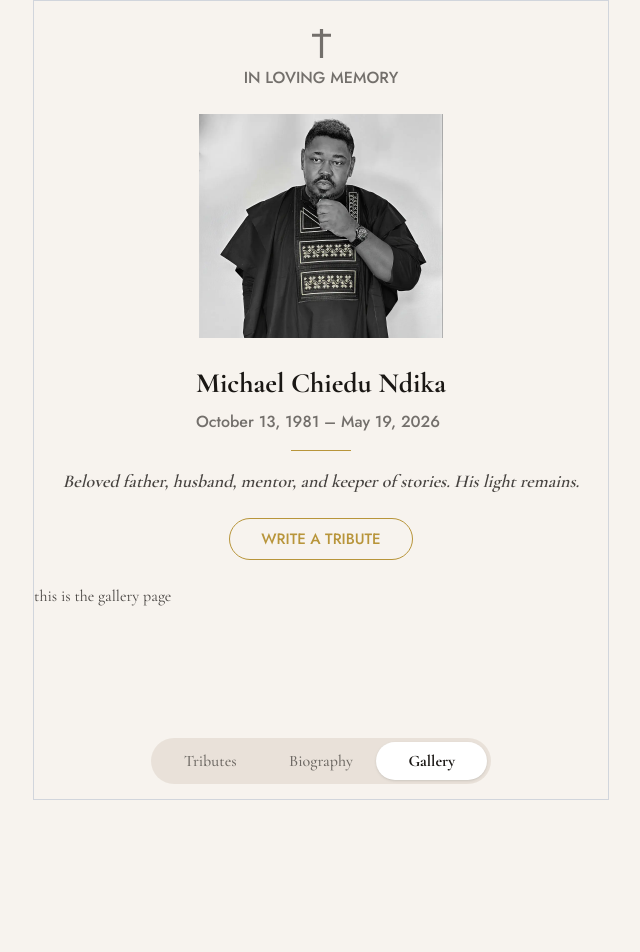
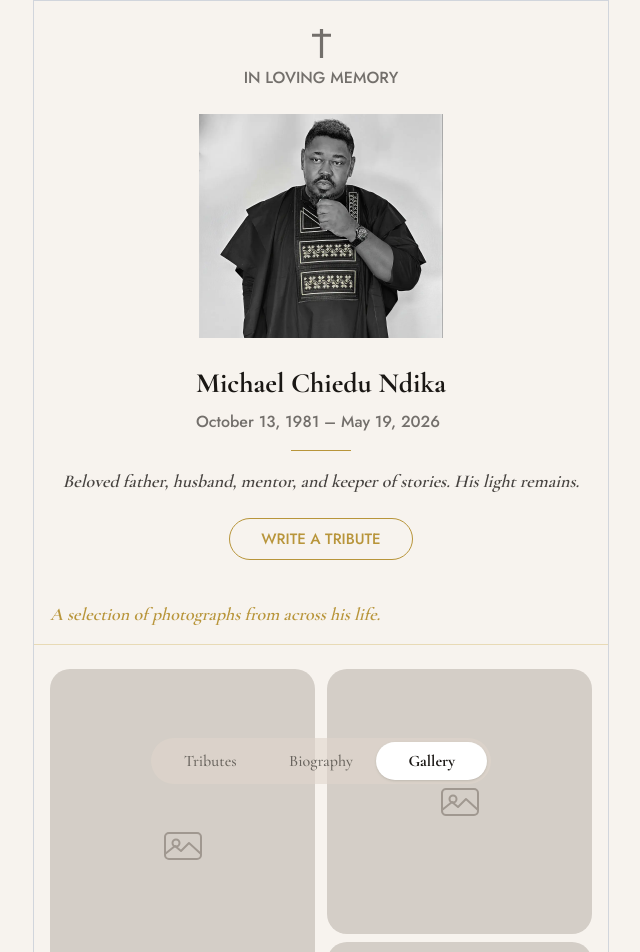
Before and after one commit to kingbary/michael-chiedu-tribute-page, a Next.js app: page /gallery in a window 1280 px wide. Shown: the top 952 px of the page, without its empty margins (319-959 px from the left). Before the commit the page ends 800 px from the top, so only its background shows below. Built offline with nearby package versions, Linux system fonts and the light colour scheme.

Commit message:
Add photo gallery component with dynamic photo placeholders and descriptive header

```diff
--- a/features/gallery/components/index.tsx
+++ b/features/gallery/components/index.tsx
@@ -1,7 +1,50 @@
+const photos: { src: string; alt: string; tall: boolean }[] = [
+    { src: "/gallery/photo-1.jpg", alt: "Michael Chiedu Ndika", tall: true },
+    { src: "/gallery/photo-2.jpg", alt: "Michael Chiedu Ndika", tall: false },
+    { src: "/gallery/photo-3.jpg", alt: "Michael Chiedu Ndika", tall: false },
+    { src: "/gallery/photo-4.jpg", alt: "Michael Chiedu Ndika", tall: true },
+    { src: "/gallery/photo-5.jpg", alt: "Michael Chiedu Ndika", tall: false },
+    { src: "/gallery/photo-6.jpg", alt: "Michael Chiedu Ndika", tall: false },
+    { src: "/gallery/photo-7.jpg", alt: "Michael Chiedu Ndika", tall: true },
+    { src: "/gallery/photo-8.jpg", alt: "Michael Chiedu Ndika", tall: false },
+    { src: "/gallery/photo-9.jpg", alt: "Michael Chiedu Ndika", tall: false },
+    { src: "/gallery/photo-10.jpg", alt: "Michael Chiedu Ndika", tall: true },
+];
+
+function PhotoPlaceholder({ tall }: { tall: boolean }) {
+    return (
+        <div
+            className={`w-full rounded-[20px] bg-[#D4CEC7] flex items-center justify-center ${tall ? "aspect-3/4" : "aspect-square"}`}
+        >
+            <svg width="40" height="40" viewBox="0 0 40 40" fill="none" xmlns="http://www.w3.org/2000/svg">
+                <rect x="2" y="7" width="36" height="26" rx="4" stroke="#A09890" strokeWidth="2" />
+                <circle cx="13" cy="17" r="3.5" stroke="#A09890" strokeWidth="2" />
+                <path d="M2 28L12 20L18 25L26 17L38 28" stroke="#A09890" strokeWidth="2" strokeLinejoin="round" />
+            </svg>
+        </div>
+    );
+}
+
 export default function Gallery() {
     return (
-        <div>
-            this is the gallery page
+        <div className="pt-4 pb-6">
+            <div className="px-4">
+                <h2 className="text-primary italic text-lg font-semibold mb-4">
+                    A selection of photographs from across his life.
+                </h2>
+            </div>
+
+            <div className="columns-2 gap-3 px-4 border-y border-[#E8DAB5] py-6">
+                {photos.map((photo, i) => (
+                    <div key={i} className="break-inside-avoid mb-2">
+                        <PhotoPlaceholder tall={photo.tall} />
+                    </div>
+                ))}
+            </div>
+
+            <p className="text-primary italic text-center text-base font-bold mt-6">
+                REST IN ETERNAL PEACE
+            </p>
         </div>
-    )
+    );
 }
```
